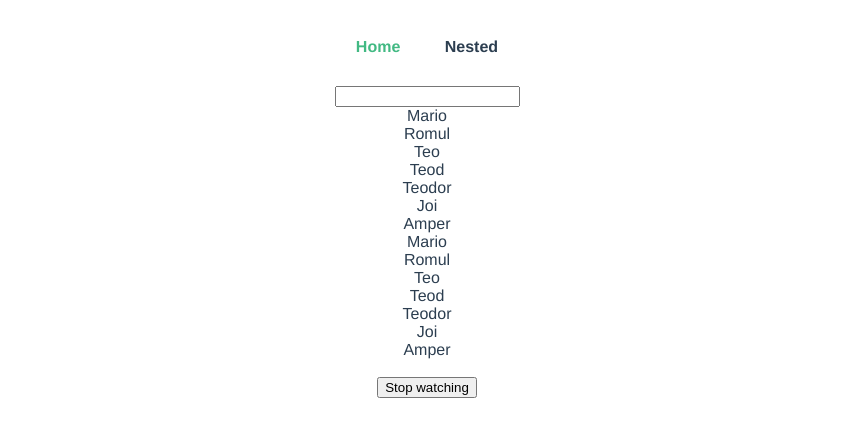
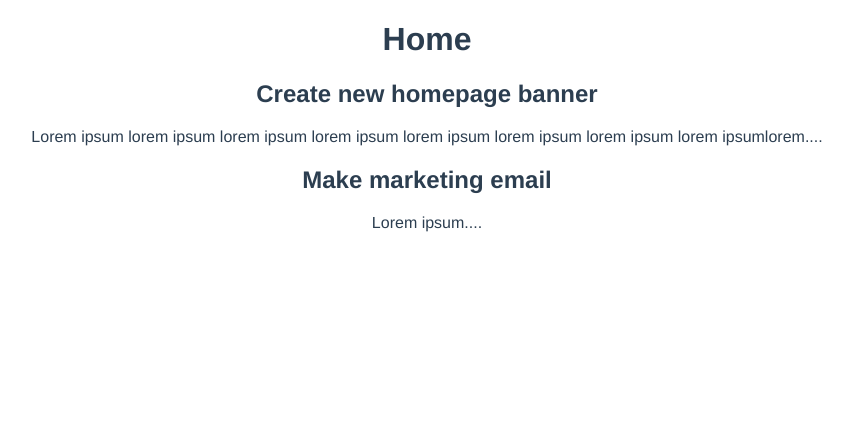
Before and after one commit to elem15/Vue-Firebase, a Vue app in the folder blog/: page / in a window 1280 px wide. Shown: the top 436 px of the page, without its empty margins (213-1066 px from the left). Built offline with nearby package versions, Linux system fonts and the light colour scheme; data requests are answered from the project's data file.

Commit message:
feat: load data from json-server

```diff
--- a/blog/src/App.vue
+++ b/blog/src/App.vue
@@ -1,8 +1,4 @@
 <template>
-  <nav>
-    <router-link to="/"> Home </router-link>
-    <router-link to="/nested"> Nested </router-link>
-  </nav>
   <router-view />
 </template>
 
--- a/blog/src/router/index.js
+++ b/blog/src/router/index.js
@@ -1,17 +1,11 @@
 import { createRouter, createWebHistory } from 'vue-router'
-import HomeView from '../views/HomeView.vue'
-import Nested from '../views/Nested.vue'
+import Home from '../views/Home.vue'
 
 const routes = [
   {
     path: '/',
     name: 'home',
-    component: HomeView
-  },
-  {
-    path: '/nested',
-    name: 'nested',
-    component: Nested
+    component: Home
   },
 ]
 
--- /dev/null
+++ b/blog/src/views/Home.vue
@@ -0,0 +1,37 @@
+<template>
+  <h1>Home</h1>
+  <div v-if="err">{{ err }}</div>
+  <Posts :posts="posts" v-else-if="posts.length" />
+  <div v-else>Loading...</div>
+</template>
+
+<script>
+import { ref } from "@vue/reactivity";
+import Posts from "./Posts.vue";
+export default {
+  components: {
+    Posts,
+  },
+  setup() {
+    const posts = ref([]);
+    const err = ref(null);
+    const load = async () => {
+      try {
+        const res = await fetch("http://localhost:3000/projects");
+        if (!res.ok) {
+          throw new Error("no data available");
+        }
+        const data = await res.json();
+        posts.value = data;
+      } catch (e) {
+        err.value = e.message;
+      }
+    };
+    load();
+    return { posts, err };
+  },
+};
+</script>
+
+<style>
+</style>
--- a/blog/src/views/HomeView.vue
+++ /dev/null
@@ -1,52 +0,0 @@
-<template>
-  <div class="home">
-    <input type="text" v-model="search" />
-    <div v-for="(name, idx) in filteredNames" :key="idx + name">{{ name }}</div>
-    <br />
-    <button @click="handleEvent">Stop watching</button>
-  </div>
-</template>
-
-<script>
-import { ref } from "@vue/reactivity";
-import { computed, watch, watchEffect } from "@vue/runtime-core";
-// @ is an alias to /src
-
-export default {
-  setup() {
-    const search = ref("");
-    const names = ref([
-      "Mario",
-      "Romul",
-      "Teo",
-      "Teod",
-      "Teodor",
-      "Joi",
-      "Amper",
-    ]);
-    const filteredNames = computed(() => {
-      return names.value.filter((name) =>
-        name.toLowerCase().includes(search.value.toLowerCase())
-      );
-    });
-    const stopWatch = watch(search, () => {
-      console.log("watch");
-    });
-    const stopWatchEffect = watchEffect(() => {
-      // const newNames = [...filteredNames.value];
-      names.value = [...names.value, ...names.value];
-      console.log("watchEffect", filteredNames.value);
-    });
-    const handleEvent = () => {
-      stopWatch();
-      stopWatchEffect();
-    };
-    return {
-      search,
-      filteredNames,
-      names,
-      handleEvent,
-    };
-  },
-};
-</script>
--- a/blog/src/views/Nested.vue
+++ /dev/null
@@ -1,35 +0,0 @@
-<template>
-  <h1>Nested</h1>
-  <button @click="view = !view">Toggle view</button>
-  <button @click="posts.pop()">Delete last post</button>
-  <Posts :posts="posts" v-if="view" />
-</template>
-
-<script>
-import { ref } from "@vue/reactivity";
-import Posts from "./Posts.vue";
-export default {
-  components: {
-    Posts,
-  },
-  setup() {
-    const posts = ref([
-      {
-        id: 1,
-        title: "Fashion",
-        body: "Lorem ipsum dolor sit amet consectetur adipisicing elit. Officia explicabo veniam consequatur omnis, voluptatum necessitatibus! Incidunt, iusto harum et ullam quasi nemo eos magni sed ex maxime adipisci, impedit minima.",
-      },
-      {
-        id: 2,
-        title: "Nature",
-        body: "Lorem ipsum dolor",
-      },
-    ]);
-    const view = ref(true);
-    return { posts, view };
-  },
-};
-</script>
-
-<style>
-</style>
--- a/blog/src/views/Post.vue
+++ b/blog/src/views/Post.vue
@@ -11,7 +11,7 @@ export default {
   props: ["post"],
   setup(props) {
     const trimmedBody = computed(() => {
-      return props.post.body.substring(1, 100) + "....";
+      return props.post.body.substring(0, 100) + "....";
     });
     return { trimmedBody };
   },
--- a/blog/src/views/Posts.vue
+++ b/blog/src/views/Posts.vue
@@ -7,18 +7,12 @@
 </template>
 
 <script>
-import { onMounted, onUnmounted, onUpdated } from "@vue/runtime-core";
 import Post from "./Post.vue";
 export default {
   props: ["posts"],
   components: {
     Post,
   },
-  setup() {
-    onMounted(() => console.log("mounted"));
-    onUnmounted(() => console.log("unmounted"));
-    onUpdated(() => console.log("updated"));
-  },
 };
 </script>
 
```
